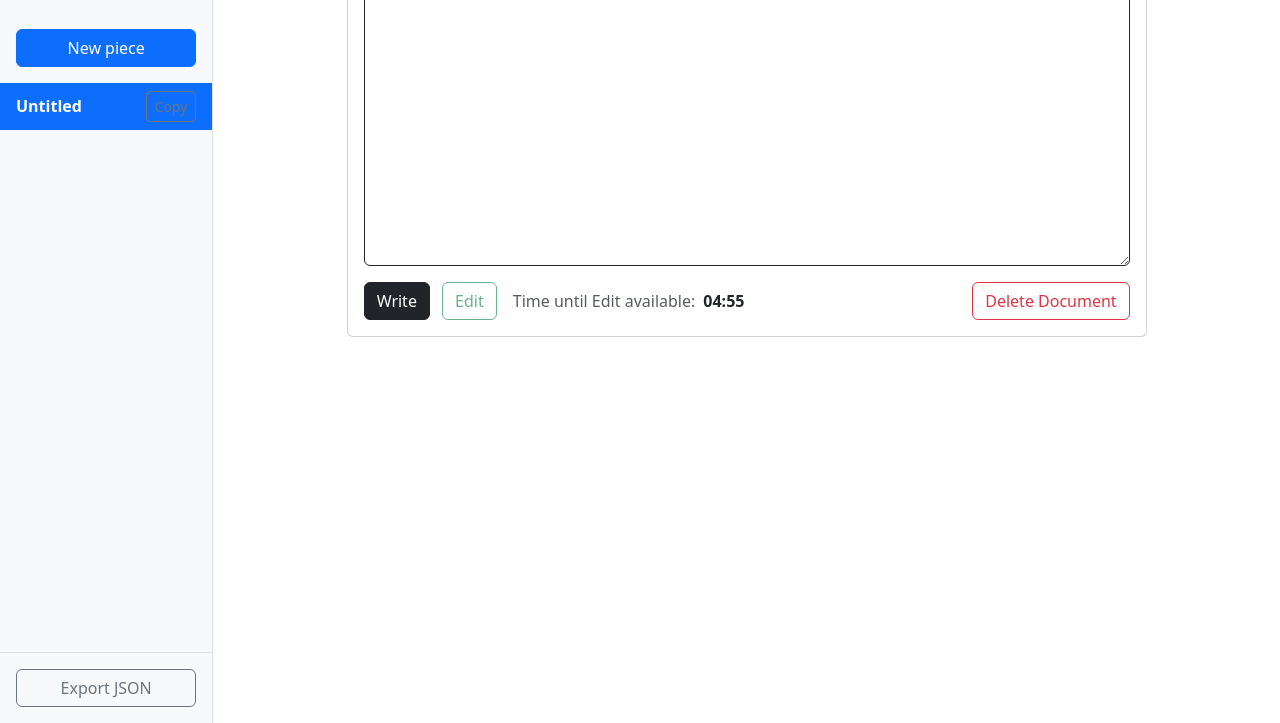
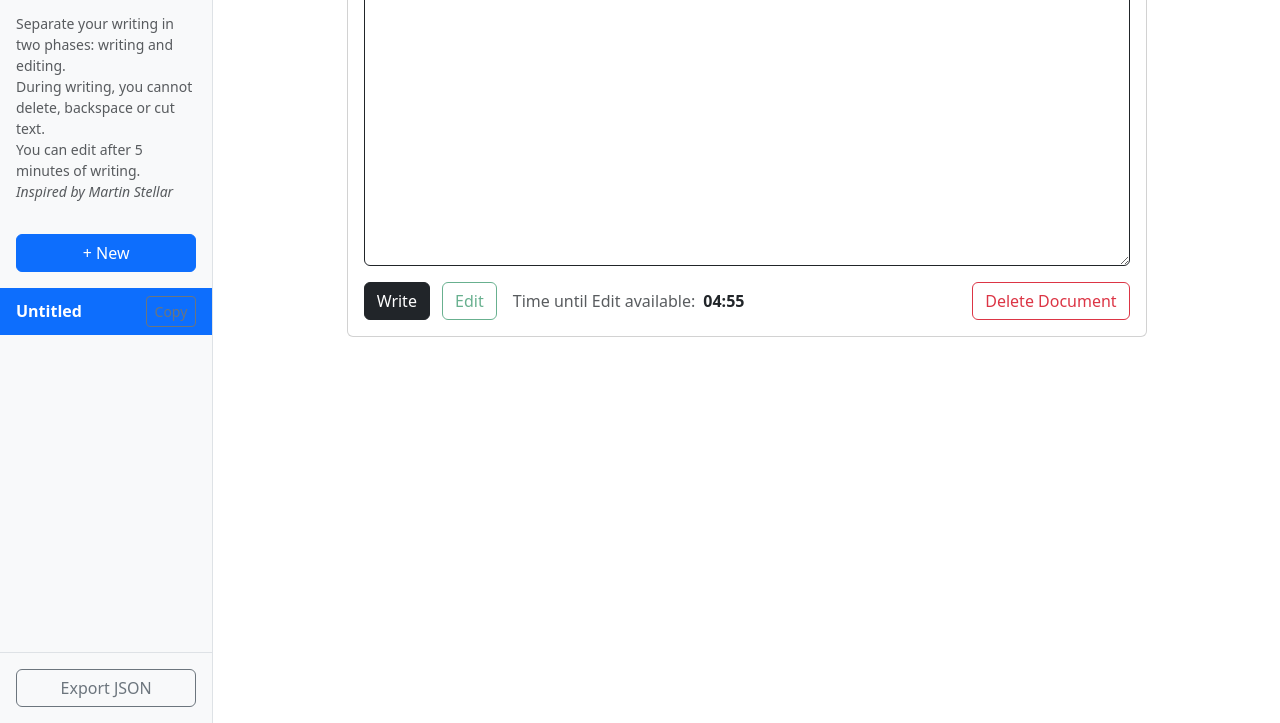
Before and after one commit to Joao-Landeiro/turbo-writing, a plain HTML site: page index.html in a window 1280 px wide. Shown: the part 77-800 px from the top of the page. Drawn offline with nearby package versions, Linux system fonts and the light colour scheme.

Commit message:
Feat: Add descriptive text and improve toolbar spacing

```diff
--- a/index.html
+++ b/index.html
@@ -17,8 +17,15 @@
       <nav id="sidebar" class="col-12 col-md-3 col-lg-2 d-flex flex-column bg-light p-0 h-100 border-end">
         <!-- App Title -->
         <h4 class="m-3 fw-bold">No Bullshit<br>Writer</h4>
+        <!-- App Description -->
+        <p class="small text-muted px-3">
+          Separate your writing in two phases: writing and editing.<br>
+          During writing, you cannot delete, backspace or cut text.<br>
+          You can edit after 5 minutes of writing.<br>
+          <span class="fst-italic">Inspired by Martin Stellar</span>
+        </p>
         <!-- New Doc Button -->
-        <button id="new-doc-btn" class="btn btn-primary m-3" type="button">New piece</button>
+        <button id="new-doc-btn" class="btn btn-primary m-3" type="button">+ New</button>
         <!-- Docs List -->
         <ul id="docs-list" class="list-group list-group-flush flex-grow-1 overflow-auto mb-2" aria-label="Document list">
           <!-- Doc items will be rendered here -->
```
